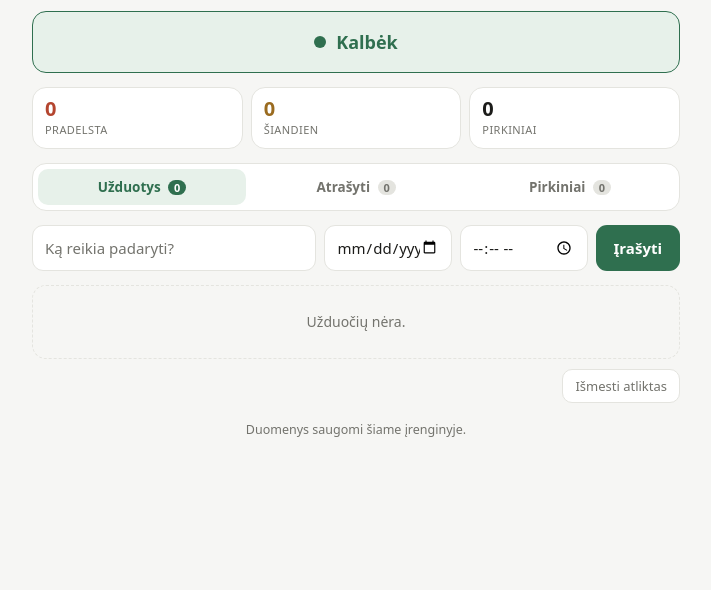
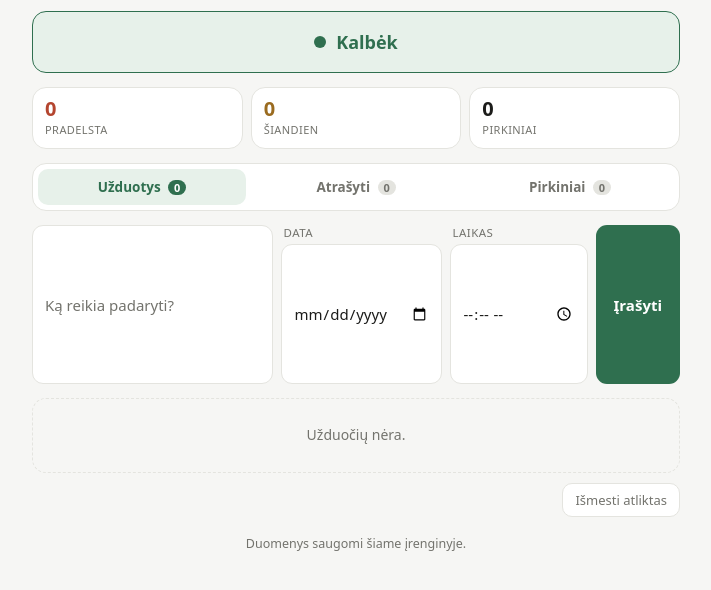
Before and after one commit to valadass1-oss/Asistentas, a plain HTML site: page index.html in a window 1280 px wide. Shown: the part 74-664 px from the top of the page, without its empty margins (284-995 px from the left). Drawn offline with Linux system fonts and the light colour scheme.

Commit message:
Add files via upload

```diff
--- a/index.html
+++ b/index.html
@@ -79,7 +79,9 @@
     font-family:inherit;font-size:15px;font-weight:600;padding:11px 18px;cursor:pointer;
   }
   @media (prefers-color-scheme: dark){ button.primary{color:#17171a} }
-  .chips{display:flex;gap:6px;flex-wrap:wrap;width:100%;margin:-2px 0 2px}
+  .laukas{display:flex;flex-direction:column;gap:3px;flex:0 1 138px}
+  .laukas span{font-size:11.5px;color:var(--muted);text-transform:uppercase;letter-spacing:.04em;padding-left:3px}
+  .laukas input{width:100%}
   .chip{border:1px solid var(--line);background:var(--card);color:var(--muted);font-family:inherit;font-size:13px;padding:7px 11px;border-radius:10px;cursor:pointer}
   .chip.on{background:var(--accent-soft);border-color:var(--accent);color:var(--accent);font-weight:600}
 
@@ -138,8 +140,8 @@
   <section id="viewU">
     <form class="add" id="formU">
       <input type="text" id="inU" placeholder="Ką reikia padaryti?" autocomplete="off">
-      <input type="date" class="whenin" id="dateU">
-      <input type="time" class="whenin" id="timeU">
+      <label class="laukas"><span>Data</span><input type="date" id="dateU"></label>
+      <label class="laukas"><span>Laikas</span><input type="time" id="timeU"></label>
       <button type="submit" class="primary">Įrašyti</button>
     </form>
     <ul class="list" id="listU"></ul>
@@ -151,8 +153,8 @@
     <form class="add" id="formA">
       <input type="text" id="inA" placeholder="Kam atrašyti? (vardas)" autocomplete="off">
       <input type="text" id="topicA" placeholder="Dėl ko?" autocomplete="off">
-      <input type="date" class="whenin" id="dateA">
-      <input type="time" class="whenin" id="timeA">
+      <label class="laukas"><span>Data</span><input type="date" id="dateA"></label>
+      <label class="laukas"><span>Laikas</span><input type="time" id="timeA"></label>
       <button type="submit" class="primary">Įrašyti</button>
     </form>
     <ul class="list" id="listA"></ul>
```
